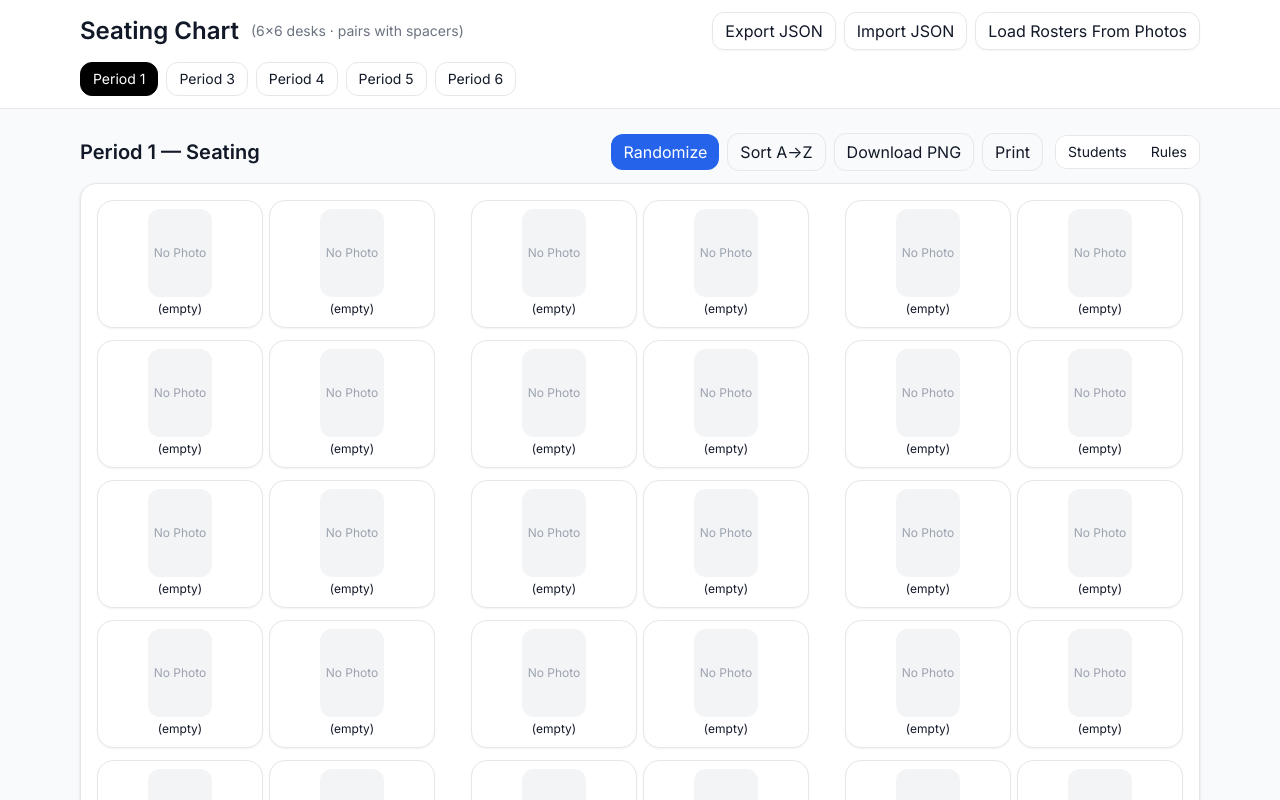
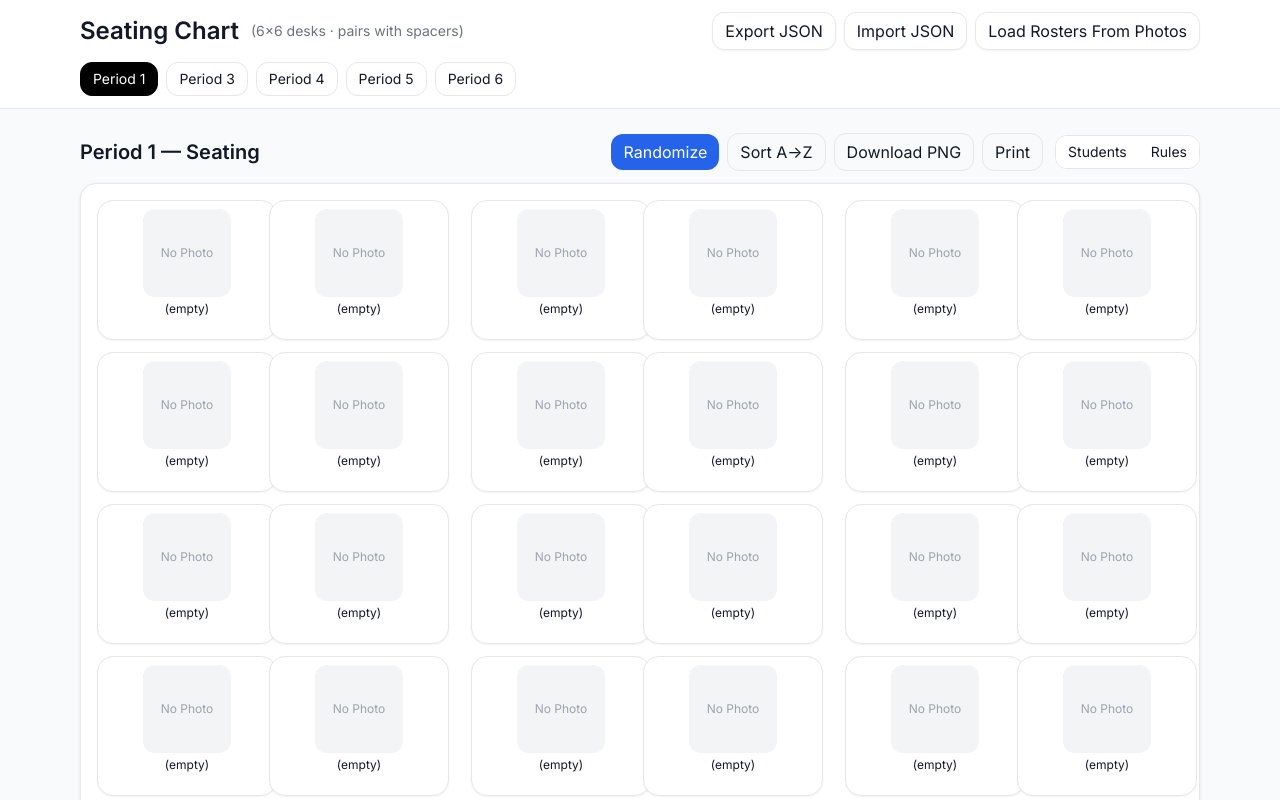
Before and after one commit to rubberduckinatruck/seating-chart, a React (Vite) app: page / in a window 1280 px wide. Shown: the top 800 px of the page. Built offline with nearby package versions, Linux system fonts and the light colour scheme.

Commit message:
Update App.tsx

```diff
--- a/src/App.tsx
+++ b/src/App.tsx
@@ -613,14 +613,14 @@ function DeskCard(
 ) {
   return (
     <div
-      className="rounded-2xl border shadow-sm bg-white p-1.8 flex flex-col items-center justify-start min-h-[128px]"
+      className="rounded-2xl border shadow-sm bg-white p-1.8 flex flex-col items-center justify-start min-h-[140px] w-[180px]"
       draggable={!!student}
       onDragStart={onDragStart}
       onDragOver={onDragOver}
       onDrop={onDrop}
       title={student?.name || ""}  // full name on hover
     >
-      <div className="mt-2 w-[64px] h-[88px] rounded-xl overflow-hidden bg-gray-100 flex items-center justify-center">
+      <div className="mt-2 w-[88px] h-[88px] rounded-xl overflow-hidden bg-gray-100 flex items-center justify-center">
         {student?.photo
           ? <img src={student.photo} alt={student.name} className="w-full h-full object-cover"/>
           : <div className="text-xs text-gray-400">No Photo</div>}
```
